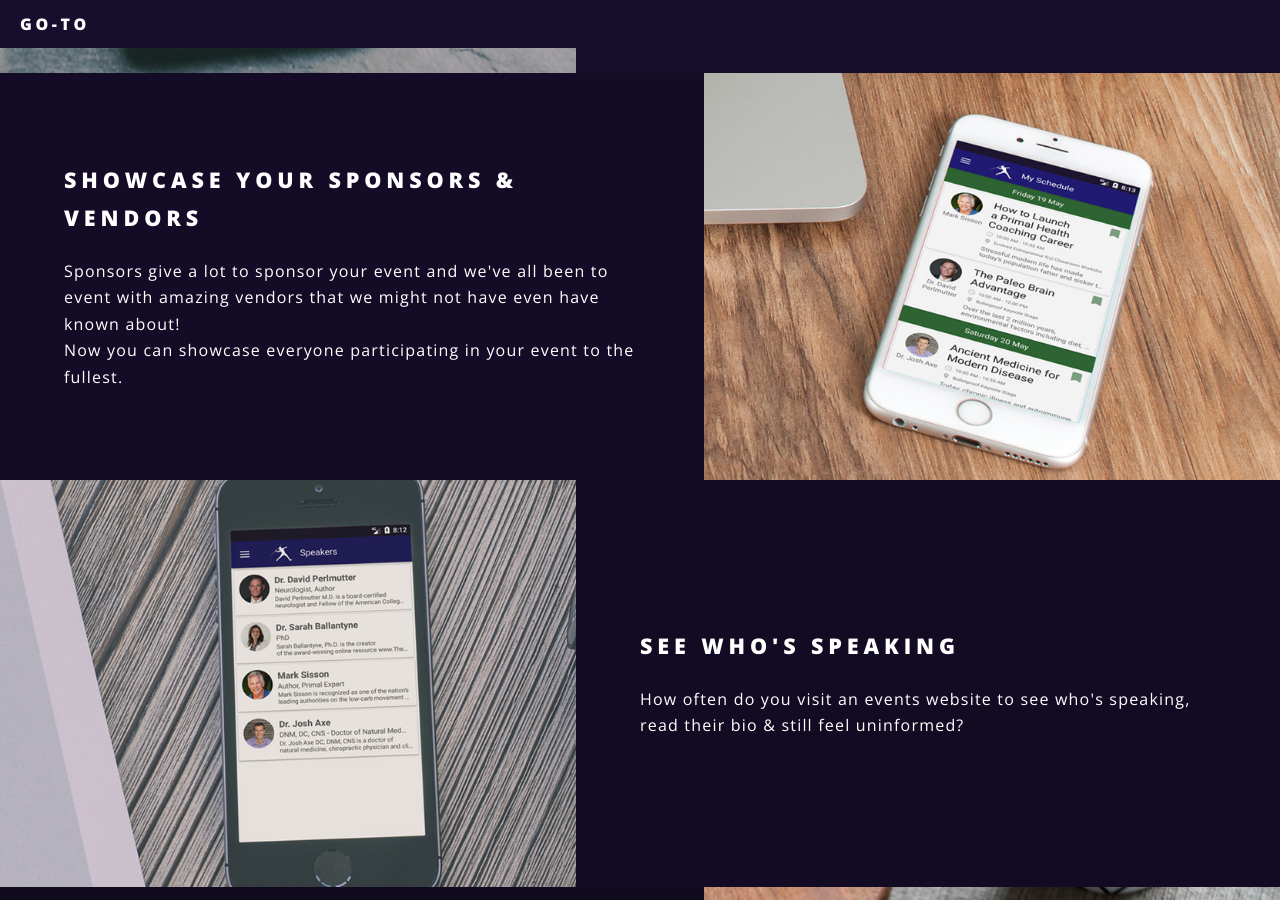
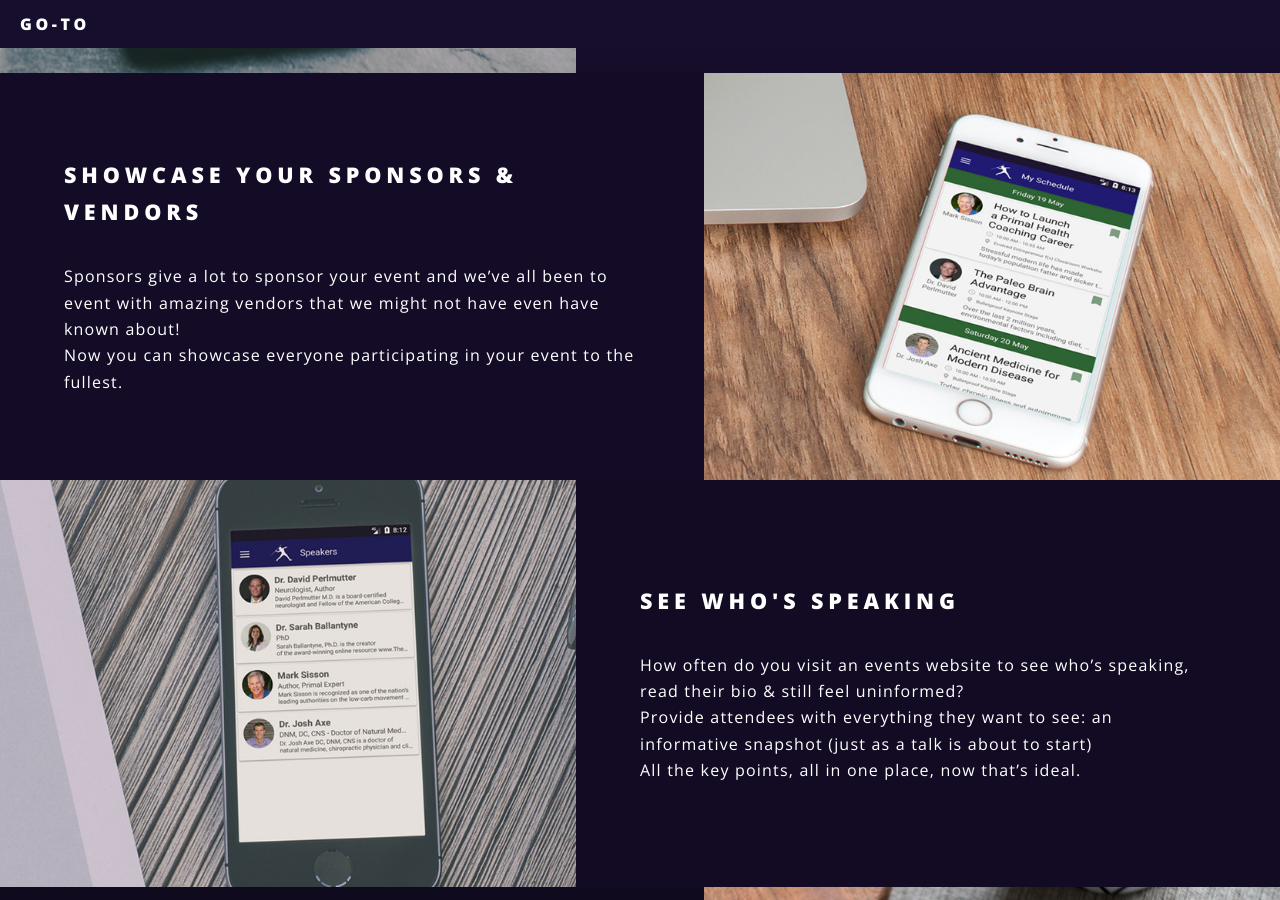
Before and after one commit to iamrobj/event_app_paleo_mag, a Jekyll site: the page built from index.html, in a window 1280 px wide and 900 px high, scrolled down 1692 px. Built offline with Jekyll 4.4.1, drawn with Linux system fonts in a browser that asks for light colours; some of the changed text lies outside the part shown.

Commit message:
- Converted sections into posts

```diff
--- a/_config.yml
+++ b/_config.yml
@@ -10,23 +10,6 @@
 ## Main section ##
 main_section_title: Great events need even greater apps
 main_section_text: Why you need an app...
-## Section 1 ##
-section_1_title: The entire schedule - at your fingertips
-section_1_text: No more printed programmes to carry around.<br>No more trying to figure out who's speaking & when.<br>The entire events schedule & more in the palm of your hand.
-section_1_img: section_1.jpg
-## Section 2 ##
-section_2_title: Showcase your sponsors & vendors
-section_2_text: Sponsors give a lot to sponsor your event and we've all been to event with amazing vendors that we might not have even have known about!<br>Now you can showcase everyone participating in your event to the fullest.
-section_2_img: section_2.jpg
-## Section 3 ##
-section_3_title: See who's speaking
-section_3_text: How often do you visit an events website to see who's speaking, read their bio & still feel uninformed?
-Provide attendees with everything they want to see: an informative snapshot (just as a talk is about to start)<br>All the key points, all in one place, now that's ideal.
-section_3_img: section_3.jpg
-## Section 4 ##
-section_4_title: Customise your Schedule for the day
-section_4_text: No more struggling to find a pen & marking the talks you want to see.<br>No more checking it every hour to make sure you don't miss out. Let us make your life easier.<br>Create your personalised schedule in the app & get reminders when a talk is about to start.
-section_4_img: section_4.jpg
 ## Interest ##
 interested_title: Interested?
 interested_text: If you'd like to find out more about how to get setup or want us to be your Go-To, get in touch today.
--- a/index.html
+++ b/index.html
@@ -30,38 +30,14 @@
 
 				<!-- Two -->
 					<section id="two" class="wrapper alt style2">
+                      {% for post in site.posts reversed %}
 						<section class="spotlight">
-							<div class="image"><img src="images/section/{{ site.section_1_img }}" alt="" /></div><div class="content">
-								<h2>{{ site.section_1_title }}</h2>
-								<p>{{ site.section_1_text }}</p>
+							<div class="image"><img src="images/section/{{ post.image }}" alt="" /></div><div class="content">
+								<h2>{{ post.title }}</h2>
+								<p>{{ post.content }}</p>
                             </div>
 						</section>
-						<section class="spotlight">
-							<div class="image"><img src="images/section/{{ site.section_2_img }}" alt="" /></div><div class="content">
-								<h2>{{ site.section_2_title }}</h2>
-								<p>{{ site.section_2_text }}</p>
-							</div>
-						</section>
-						<section class="spotlight">
-							<div class="image"><img src="images/section/{{ site.section_3_img }}" alt="" /></div><div class="content">
-								<h2>{{ site.section_3_title }}</h2>
-								<p>{{ site.section_3_text }}</p>
-							</div>
-						</section>
-						<section class="spotlight">
-							<div class="image"><img src="images/section/{{ site.section_4_img }}" alt="" /></div><div class="content">
-								<h2>{{ site.section_4_title }}</h2>
-								<p>{{ site.section_4_text }}</p>
-							</div>
-						</section>
-                        {% if site.section_5_title %}
-						<section class="spotlight">
-							<div class="image"><img src="images/section/{{ site.section_5_img }}" alt="" /></div><div class="content">
-								<h2>{{ site.section_5_title }}</h2>
-								<p>{{ site.section_5_text }}</p>
-							</div>
-						</section>
-                        {% endif %}
+                        {% endfor %}
 					</section>
 
 				<!-- Three -->
```
Also changed, not shown: _posts/sections/2016-06-24-section-1.markdown (added, +10 -0 lines), _posts/sections/2016-06-25-section-2.markdown (added, +9 -0 lines), _posts/sections/2016-06-26-section-3.markdown (added, +10 -0 lines), _posts/sections/2016-06-27-section-4.markdown (added, +10 -0 lines), images/section/section_5.jpg (deleted).
